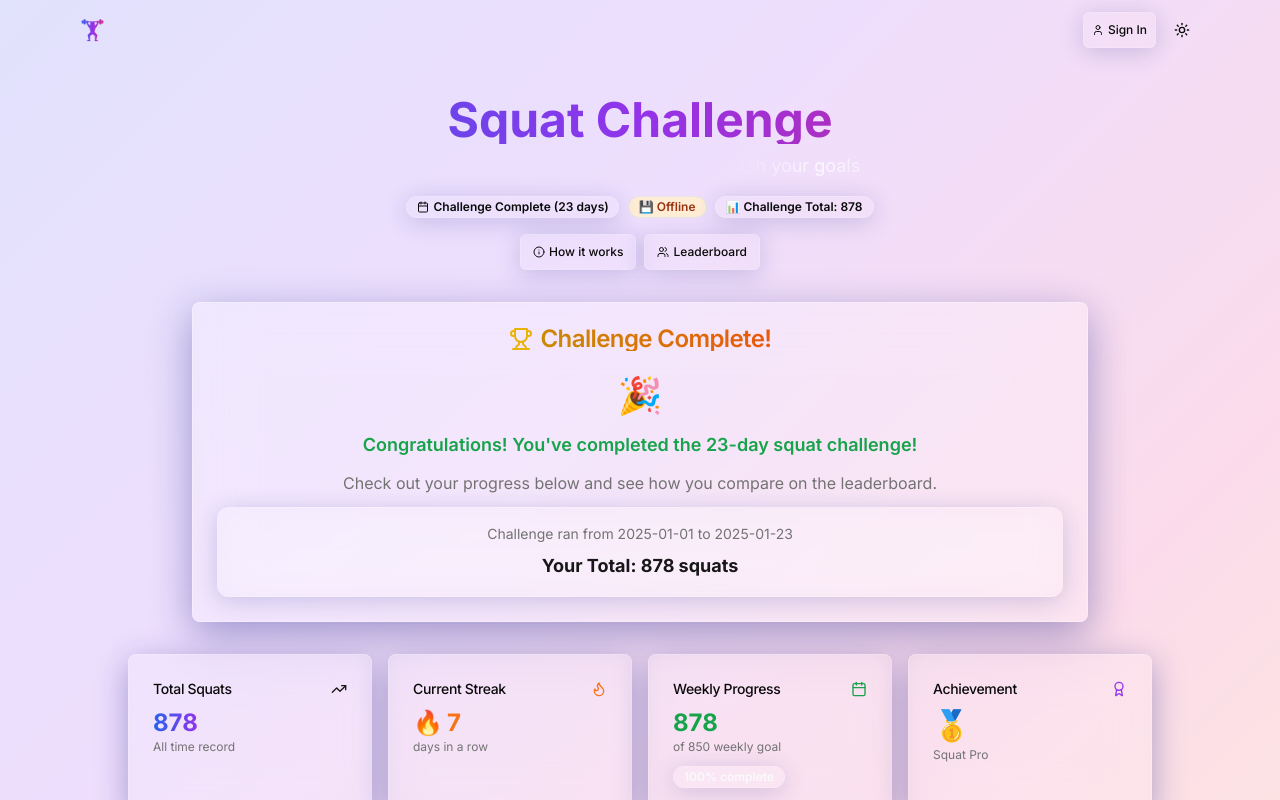
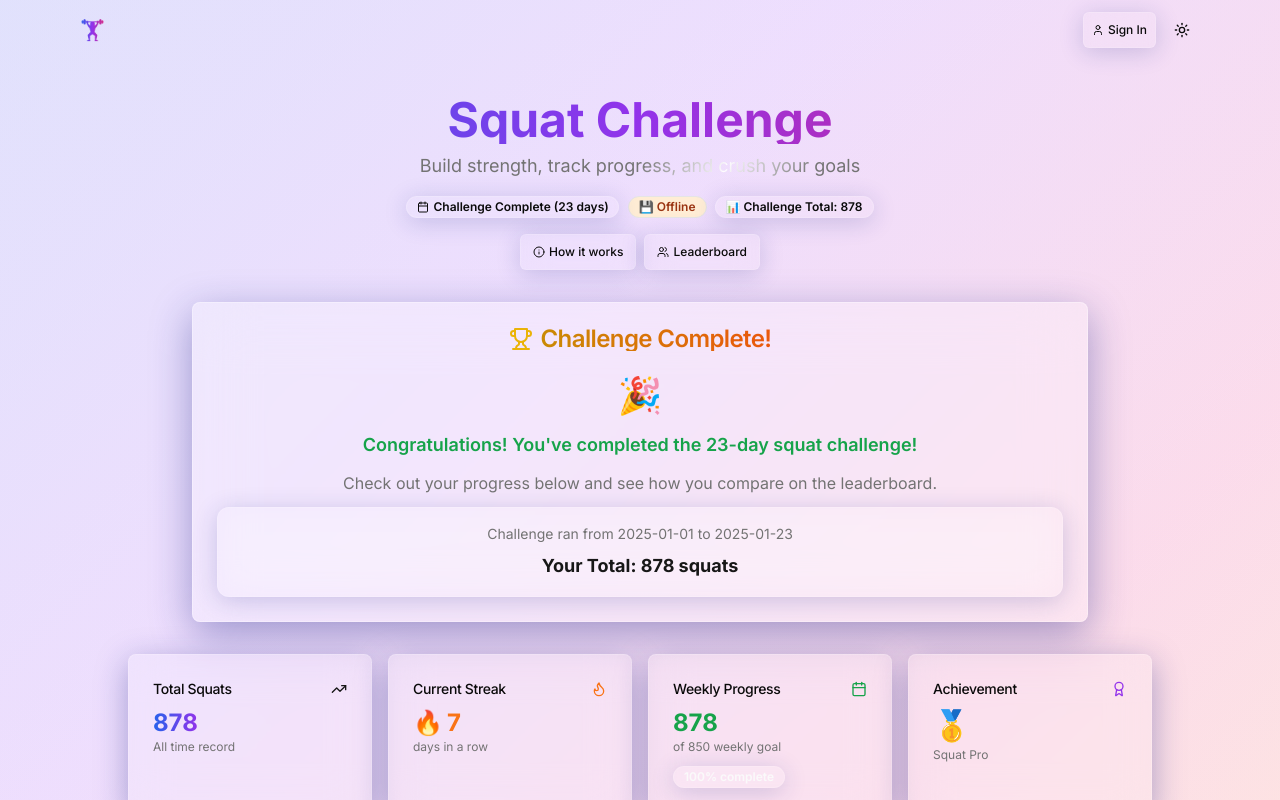
Before and after one commit to wongd-hub/squat-challenge, a Next.js app: page / in a window 1280 px wide. Shown: the top 800 px of the page. Built offline with nearby package versions, Linux system fonts and the light colour scheme; no server answers; the database is empty.

Commit message:
Fix ShinyText visibility in light and dark modes

```diff
--- a/app/globals.css
+++ b/app/globals.css
@@ -192,3 +192,57 @@
     rgba(251, 146, 60, 0.05) 75%,
     rgba(34, 197, 94, 0.05) 100%);
 }
+
+/* Enhanced Shine Animation */
+@keyframes shine {
+  0% {
+    background-position: 200% 0;
+  }
+  100% {
+    background-position: -200% 0;
+  }
+}
+
+.animate-shine {
+  background: linear-gradient(
+    120deg,
+    hsl(var(--muted-foreground)) 30%,
+    hsl(var(--foreground)) 50%,
+    hsl(var(--muted-foreground)) 70%
+  );
+  background-size: 200% 100%;
+  -webkit-background-clip: text;
+  background-clip: text;
+  color: transparent;
+  animation: shine 4s ease-in-out infinite;
+}
+
+/* Fallback for browsers that don't support background-clip: text */
+@supports not (-webkit-background-clip: text) {
+  .animate-shine {
+    color: hsl(var(--muted-foreground));
+    background: none;
+  }
+}
+
+/* Dark mode adjustments for shine */
+.dark .animate-shine {
+  background: linear-gradient(
+    120deg,
+    hsl(var(--muted-foreground)) 30%,
+    rgba(255, 255, 255, 0.9) 50%,
+    hsl(var(--muted-foreground)) 70%
+  );
+  background-size: 200% 100%;
+  -webkit-background-clip: text;
+  background-clip: text;
+  color: transparent;
+}
+
+/* Dark mode fallback */
+@supports not (-webkit-background-clip: text) {
+  .dark .animate-shine {
+    color: hsl(var(--muted-foreground));
+    background: none;
+  }
+}
--- a/components/ShinyText.tsx
+++ b/components/ShinyText.tsx
@@ -10,16 +10,28 @@ interface ShinyTextProps {
 const ShinyText: React.FC<ShinyTextProps> = ({ text, disabled = false, speed = 5, className = '' }) => {
     const animationDuration = `${speed}s`;
 
+    if (disabled) {
+        return (
+            <div className={`inline-block ${className}`}>
+                {text}
+            </div>
+        );
+    }
+
     return (
         <div
-            className={`inline-block ${disabled ? '' : 'animate-shine'} ${className}`}
+            className={`inline-block animate-shine ${className}`}
             style={{
-                background: 'linear-gradient(120deg, currentColor 40%, rgba(255, 255, 255, 0.8) 50%, currentColor 60%)',
+                background: 'linear-gradient(120deg, hsl(var(--muted-foreground)) 40%, rgba(255, 255, 255, 0.9) 50%, hsl(var(--muted-foreground)) 60%)',
                 backgroundSize: '200% 100%',
                 WebkitBackgroundClip: 'text',
                 backgroundClip: 'text',
                 color: 'transparent',
                 animationDuration: animationDuration,
+                // Fallback for browsers that don't support background-clip: text
+                fallbacks: {
+                    color: 'hsl(var(--muted-foreground))'
+                }
             }}
         >
             {text}
```
